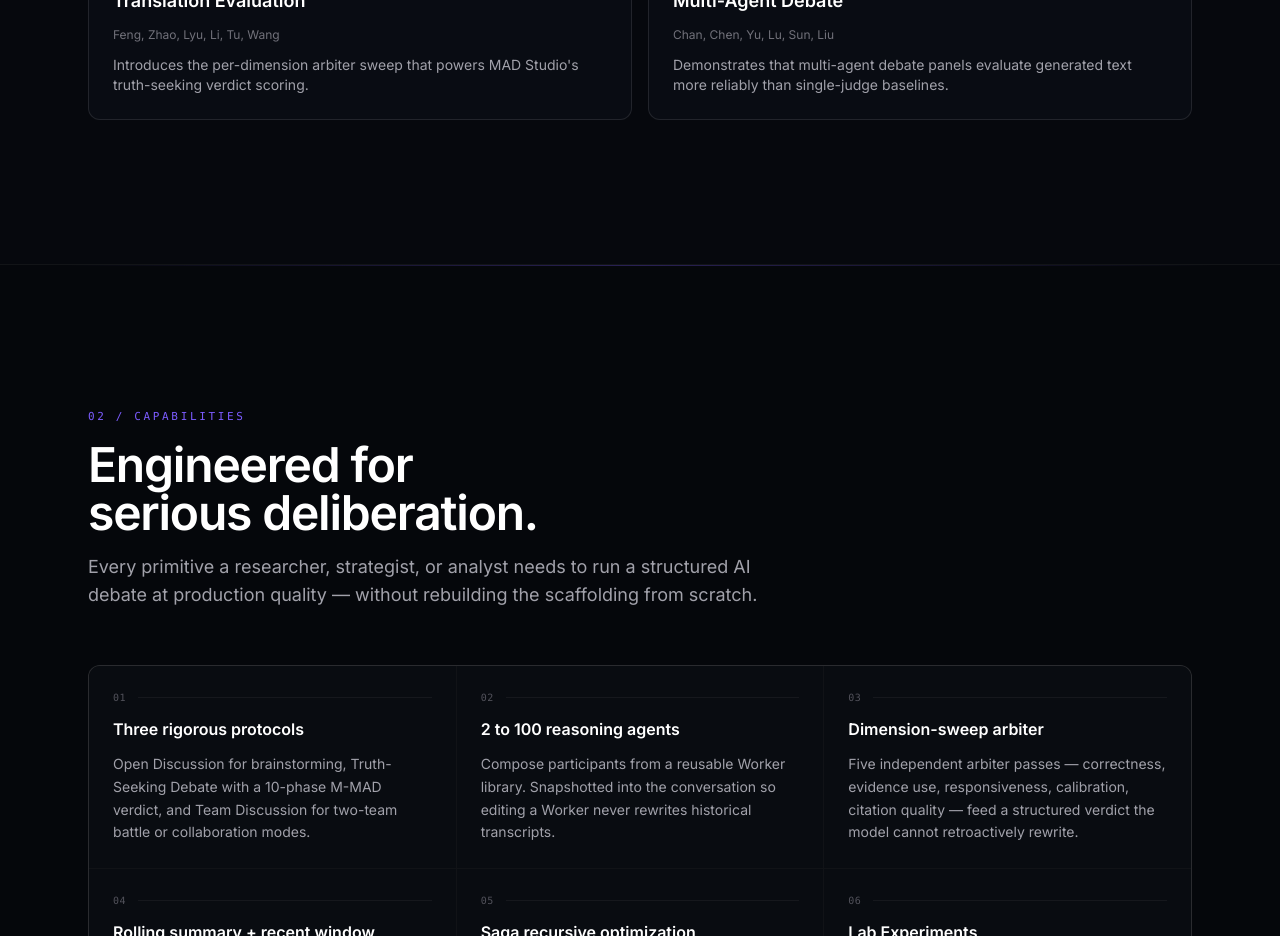
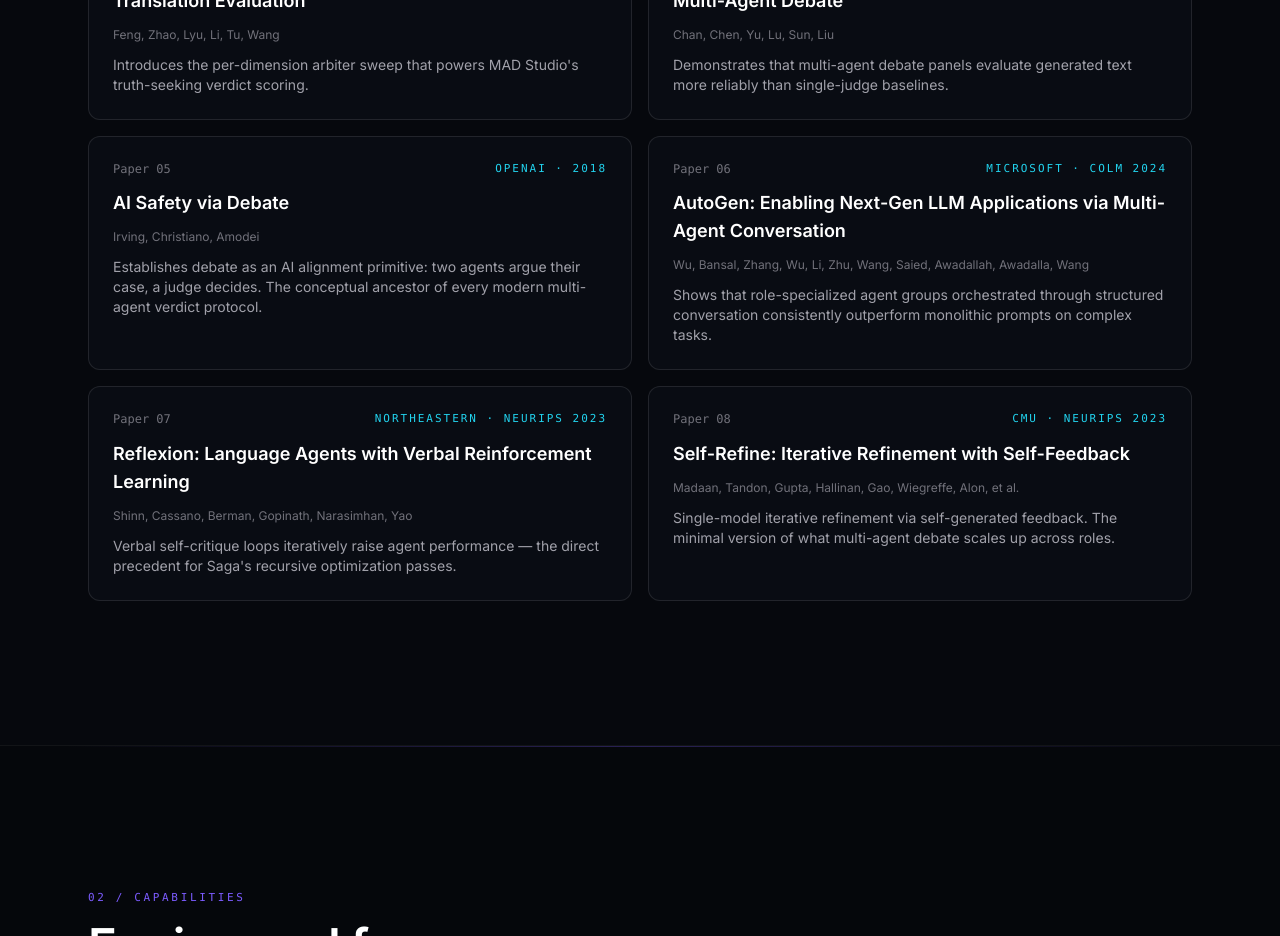
Before and after one commit to Andruuid/MADStudioLandingPage, a Next.js app: page / in a window 1280 px wide. Shown: the part 1760-2696 px from the top of the page. Built offline with nearby package versions, Linux system fonts and the light colour scheme; no server answers.

Commit message:
Add four foundational multi-agent debate papers to Science section
Co-authored-by: Cursor <cursoragent@cursor.com>

```diff
--- a/components/Science.tsx
+++ b/components/Science.tsx
@@ -30,6 +30,35 @@ const papers = [
     venue: "ICLR 2024",
     href: "https://arxiv.org/abs/2308.07201",
     note: "Demonstrates that multi-agent debate panels evaluate generated text more reliably than single-judge baselines.",
+  },
+  {
+    title: "AI Safety via Debate",
+    authors: "Irving, Christiano, Amodei",
+    venue: "OpenAI · 2018",
+    href: "https://arxiv.org/abs/1805.00899",
+    note: "Establishes debate as an AI alignment primitive: two agents argue their case, a judge decides. The conceptual ancestor of every modern multi-agent verdict protocol.",
+  },
+  {
+    title:
+      "AutoGen: Enabling Next-Gen LLM Applications via Multi-Agent Conversation",
+    authors: "Wu, Bansal, Zhang, Wu, Li, Zhu, Wang, Saied, Awadallah, Awadalla, Wang",
+    venue: "Microsoft · COLM 2024",
+    href: "https://arxiv.org/abs/2308.08155",
+    note: "Shows that role-specialized agent groups orchestrated through structured conversation consistently outperform monolithic prompts on complex tasks.",
+  },
+  {
+    title: "Reflexion: Language Agents with Verbal Reinforcement Learning",
+    authors: "Shinn, Cassano, Berman, Gopinath, Narasimhan, Yao",
+    venue: "Northeastern · NeurIPS 2023",
+    href: "https://arxiv.org/abs/2303.11366",
+    note: "Verbal self-critique loops iteratively raise agent performance — the direct precedent for Saga's recursive optimization passes.",
+  },
+  {
+    title: "Self-Refine: Iterative Refinement with Self-Feedback",
+    authors: "Madaan, Tandon, Gupta, Hallinan, Gao, Wiegreffe, Alon, et al.",
+    venue: "CMU · NeurIPS 2023",
+    href: "https://arxiv.org/abs/2303.17651",
+    note: "Single-model iterative refinement via self-generated feedback. The minimal version of what multi-agent debate scales up across roles.",
   },
 ];
 
```
